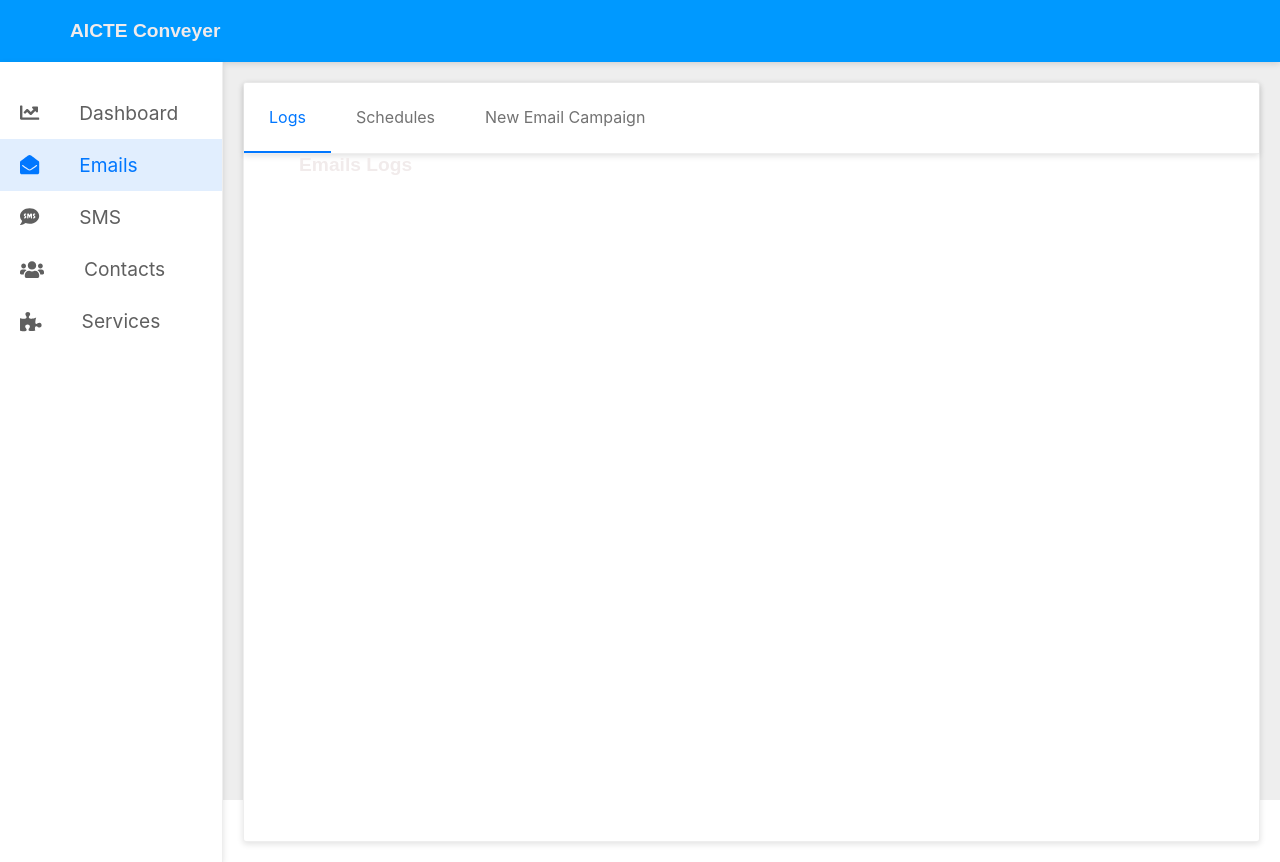
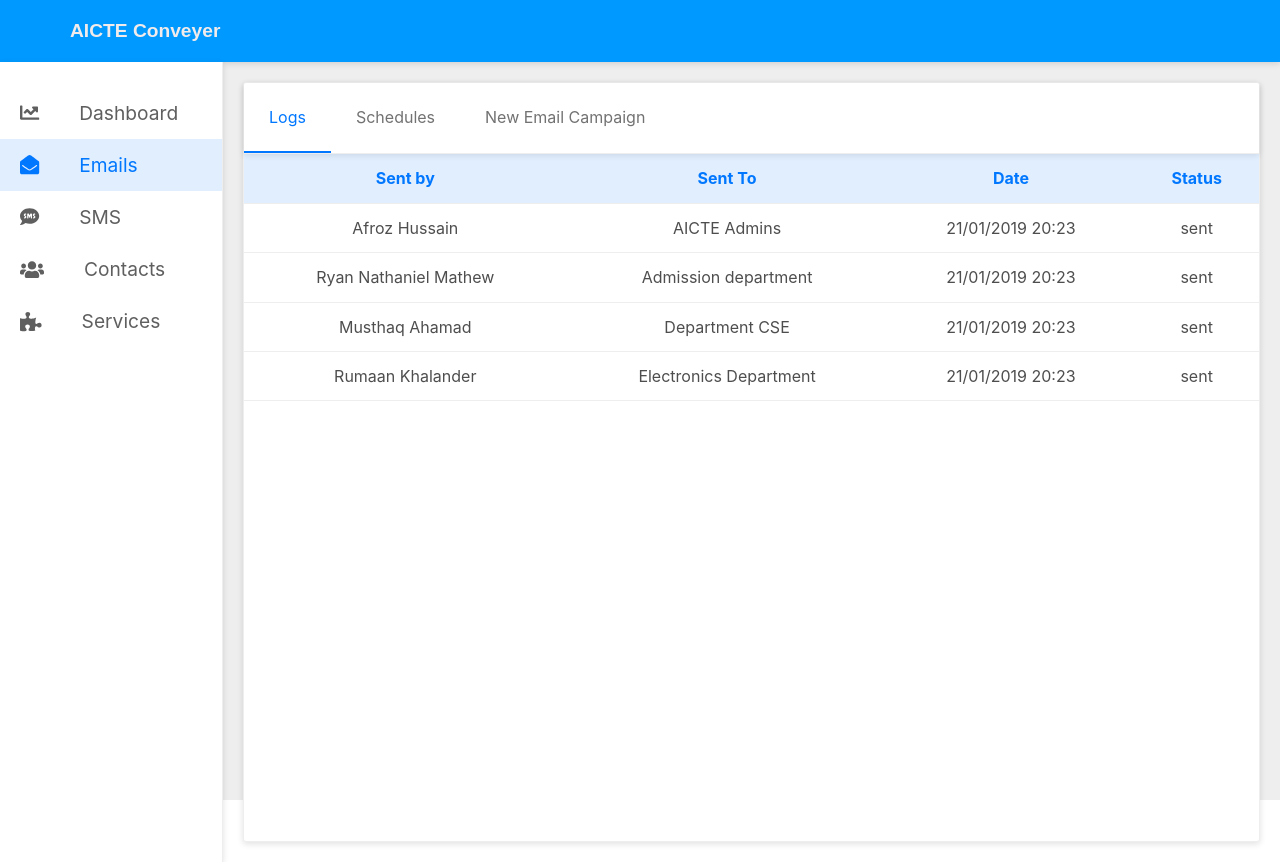
Before and after one commit to sih-sosc/frontend-web-app, a React (Create React App) app: page /dashboard in a window 1280 px wide. Both pictures are taken after a click on the item "Emails". Built offline with nearby package versions, Linux system fonts and the light colour scheme.

Commit message:
Added log table

```diff
--- a/src/components/EmailsPage/Pages/Logs/index.js
+++ b/src/components/EmailsPage/Pages/Logs/index.js
@@ -6,11 +6,70 @@
     constructor(props) {
         super(props)
 
+        this.logData = [
+            {
+                by: "Afroz Hussain",
+                to: "AICTE Admins",
+                date: "21/01/2019 20:23",
+                status: "sent"
+            },
+            {
+                by: "Ryan Nathaniel Mathew",
+                to: "Admission department",
+                date: "21/01/2019 20:23",
+                status: "sent"
+            },
+            {
+                by: "Musthaq Ahamad",
+                to: "Department CSE",
+                date: "21/01/2019 20:23",
+                status: "sent"
+            },
+            {
+                by: "Rumaan Khalander",
+                to: "Electronics Department",
+                date: "21/01/2019 20:23",
+                status: "sent"
+            },
+        ]
+    }
+
+
+    getLogRows = () => {
+        let rows = [];
+
+        for (let item in this.logData) {
+            let log = this.logData[item];
+            rows.push(
+                <tr>
+                    <td>{log.by}</td>
+                    <td>{log.to}</td>
+                    <td>{log.date}</td>
+                    <td>{log.status}</td>
+                </tr>
+            )
+        }
+
+        return rows;
     }
 
     render() {
         return(
-            <h2>Emails Logs</h2>
+            <div className={Styles.logs}>
+                <table className={Styles.logTable} >
+                    <thead>
+                        <tr>
+                            <th>Sent by</th>
+                            <th>Sent To</th>
+                            <th>Date</th>
+                            <th>Status  </th>
+                        </tr>
+                    </thead>
+                    <tbody>
+                        { this.getLogRows() }
+                    </tbody>
+                </table>
+            </div>
         );
     }
 
--- a/src/components/EmailsPage/Pages/Logs/styles.module.css
+++ b/src/components/EmailsPage/Pages/Logs/styles.module.css
@@ -0,0 +1,37 @@
+.logs {
+    display: flex;
+    flex-direction: column;
+    padding: 0;
+    margin: 0;
+}
+
+.logTable {
+    width: 100%;
+    border: 0;
+    border-collapse: collapse;
+}
+
+.logTable thead {
+    background-color: #8ec0fa44;
+    padding: 15px;
+}
+
+.logTable thead tr th {
+    padding: 15px;
+    color: #0077ff;
+}
+
+.logTable tbody tr:hover {
+    background-color: rgb(241, 241, 241);
+    cursor: pointer;
+}
+
+.logTable tbody tr td {
+    padding: 15px;
+    text-align: center;
+    color: #4e4e4e;
+}
+
+.logTable tr {
+    border-bottom: 1px solid #eeeeee;
+}
--- a/src/components/EmailsPage/Pages/Schedules/index.js
+++ b/src/components/EmailsPage/Pages/Schedules/index.js
@@ -8,11 +8,69 @@
     constructor(props) {
         super(props)
 
+        this.logData = [
+            {
+                by: "Afroz Hussain",
+                to: "AICTE Admins",
+                date: "21/01/2019 20:23",
+                status: "sent"
+            },
+            {
+                by: "Ryan Nathaniel Mathew",
+                to: "Admission department",
+                date: "21/01/2019 20:23",
+                status: "sent"
+            },
+            {
+                by: "Musthaq Ahamad",
+                to: "Department CSE",
+                date: "21/01/2019 20:23",
+                status: "sent"
+            },
+            {
+                by: "Rumaan Khalander",
+                to: "Electronics Department",
+                date: "21/01/2019 20:23",
+                status: "sent"
+            },
+        ]
+    }
+
+    getLogRows = () => {
+        let rows = [];
+
+        for (let item in this.logData) {
+            let log = this.logData[item];
+            rows.push(
+                <tr>
+                    <td>{log.by}</td>
+                    <td>{log.to}</td>
+                    <td>{log.date}</td>
+                    <td>{log.status}</td>
+                </tr>
+            )
+        }
+
+        return rows;
     }
 
     render() {
         return(
-            <h2>Schedules Page</h2>
+            <div className={Styles.logs}>
+                <table className={Styles.logTable} >
+                    <thead>
+                        <tr>
+                            <th>Sent by</th>
+                            <th>Sent To</th>
+                            <th>Date</th>
+                            <th>Status  </th>
+                        </tr>
+                    </thead>
+                    <tbody>
+                        { this.getLogRows() }
+                    </tbody>
+                </table>
+            </div>
         );
     }
 
--- a/src/components/EmailsPage/Pages/Schedules/styles.module.css
+++ b/src/components/EmailsPage/Pages/Schedules/styles.module.css
@@ -0,0 +1,37 @@
+.logs {
+    display: flex;
+    flex-direction: column;
+    padding: 0;
+    margin: 0;
+}
+
+.logTable {
+    width: 100%;
+    border: 0;
+    border-collapse: collapse;
+}
+
+.logTable thead {
+    background-color: #8ec0fa44;
+    padding: 15px;
+}
+
+.logTable thead tr th {
+    padding: 15px;
+    color: #0077ff;
+}
+
+.logTable tbody tr:hover {
+    background-color: rgb(241, 241, 241);
+    cursor: pointer;
+}
+
+.logTable tbody tr td {
+    padding: 15px;
+    text-align: center;
+    color: #4e4e4e;
+}
+
+.logTable tr {
+    border-bottom: 1px solid #eeeeee;
+}
```
